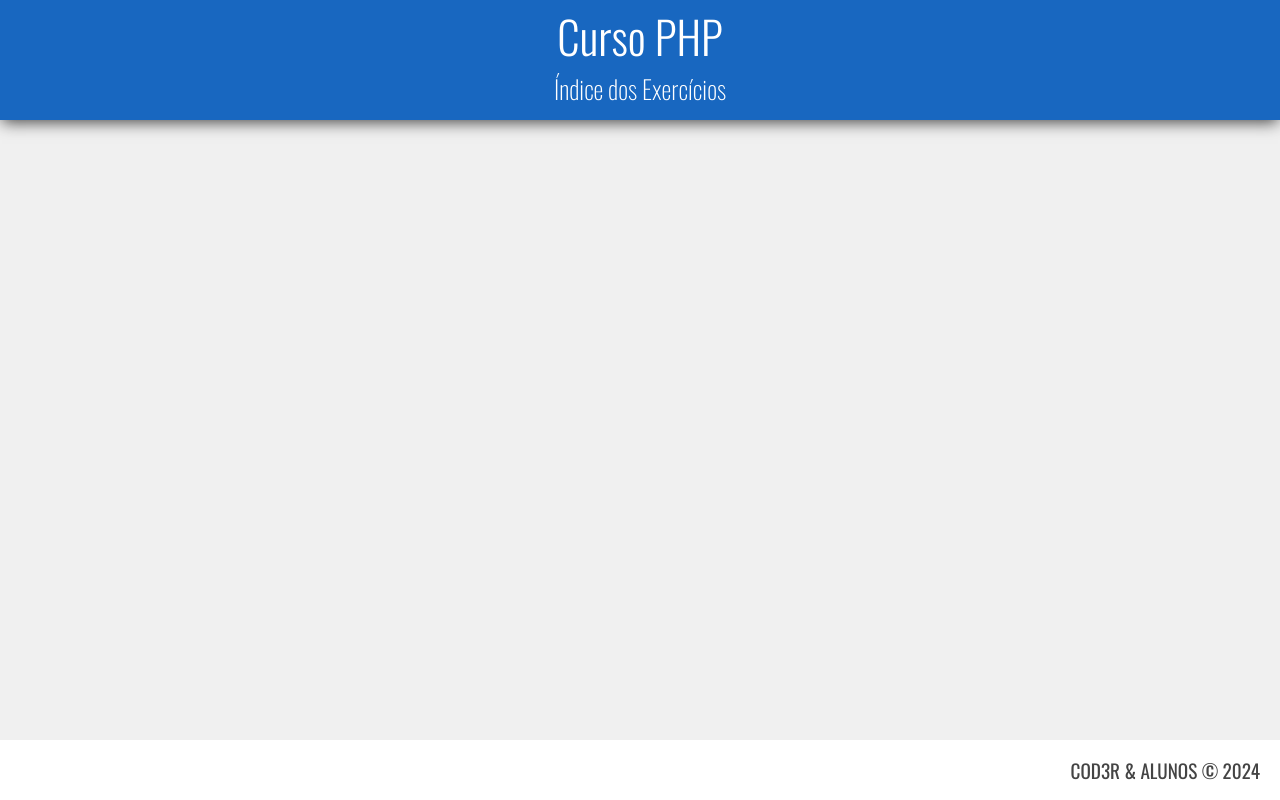
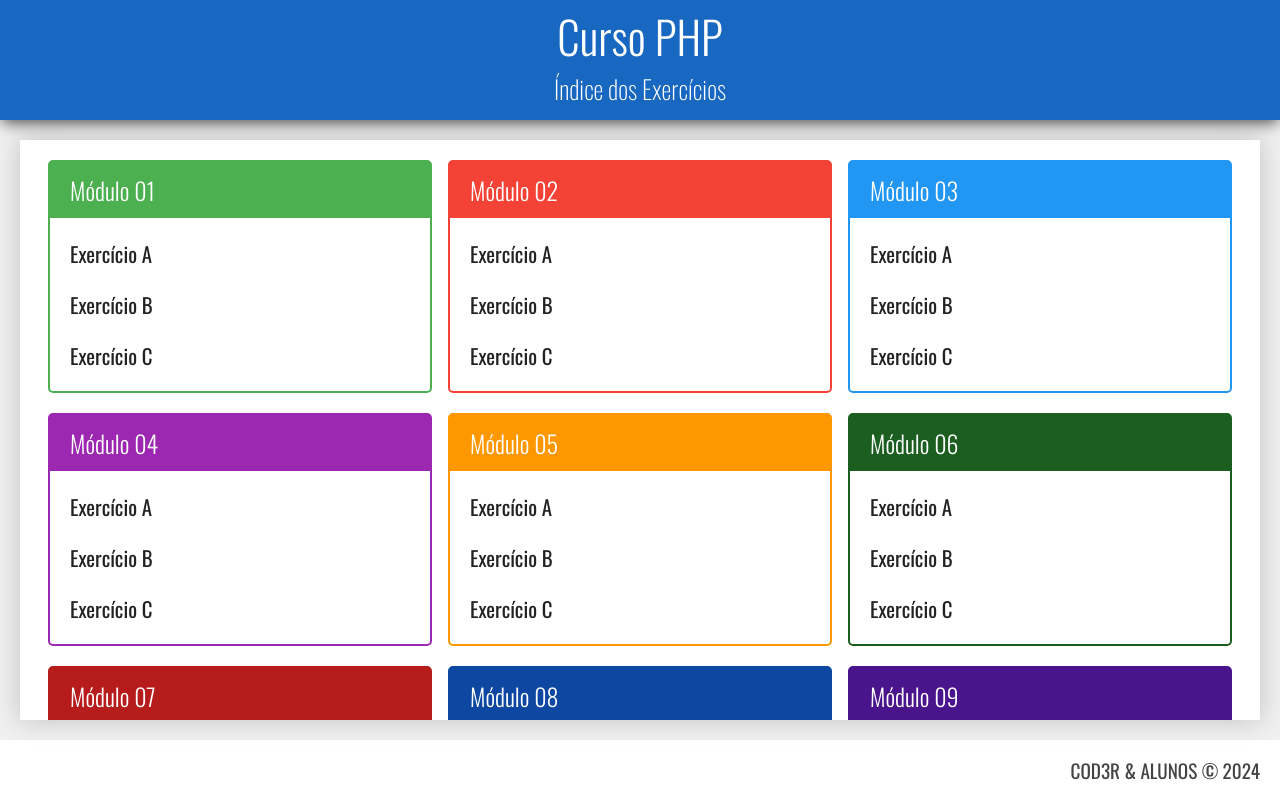
Before and after one commit to fredcoutinho52/curso-php, a plain HTML site: page index.html in a window 1280 px wide. Drawn offline with nearby package versions, Linux system fonts and the light colour scheme.

Commit message:
finalizando estrutura de módulos

```diff
--- a/assets/css/style.css
+++ b/assets/css/style.css
@@ -47,6 +47,15 @@ body {
     padding: 20px;
 }
 
+.conteudo {
+    position: relative;
+    height: 100%;
+    overflow-y: scroll;
+    background-color: #fff;
+    padding: 20px;
+    box-shadow: 0 0 25px 0 rgba(0, 0, 0, .2);
+}
+
 .rodape {
     grid-area: rodape;
     background-color: #fff;
@@ -57,3 +66,118 @@ body {
     padding: 0 20px;
     color: #444;
 }
+
+.modulos {
+    display: flex;
+    flex-wrap: wrap;
+    justify-content: space-around;
+}
+
+.modulo {
+    flex-basis: 32%;
+    margin-bottom: 20px;
+    border-radius: 5px;
+}
+
+.modulo > h3 {
+    margin: 0;
+    color: #fff;
+    font-weight: 300;
+    font-size: 1.5rem;
+    padding: 10px 20px;
+    background-color: #1867c0;
+}
+
+.modulo > ul {
+    margin: 0;
+    padding: 10px;
+    list-style: none;
+}
+
+.modulo > ul > li {
+    padding: 10px;
+    font-size: 1.3rem;
+    cursor: pointer;
+}
+
+.modulo > ul > li > a {
+    display: flex;
+    text-decoration: none;
+    color: #222;
+}
+
+.modulo > ul > li:hover {
+    background-color: #eee;
+}
+
+.modulo.verde {
+    border: 2px solid #4caf50;
+}
+
+.modulo.verde > h3 {
+    background-color: #4caf50;
+}
+
+.modulo.vermelho {
+    border: 2px solid #f44336;
+}
+
+.modulo.vermelho > h3 {
+    background-color: #f44336;
+}
+
+.modulo.azul {
+    border: 2px solid #2196f3;
+}
+
+.modulo.azul > h3 {
+    background-color: #2196f3;
+}
+
+.modulo.roxo {
+    border: 2px solid #9c27b0;
+}
+
+.modulo.roxo > h3 {
+    background-color: #9c27b0;
+}
+
+.modulo.laranja {
+    border: 2px solid #ff9800;
+}
+
+.modulo.laranja > h3 {
+    background-color: #ff9800;
+}
+
+.modulo.verde-escuro {
+    border: 2px solid #1b5e20;
+}
+
+.modulo.verde-escuro > h3 {
+    background-color: #1b5e20;
+}
+
+.modulo.vermelho-escuro {
+    border: 2px solid #b71c1c;
+}
+
+.modulo.vermelho-escuro > h3 {
+    background-color: #b71c1c;
+}
+
+.modulo.azul-escuro {
+    border: 2px solid #0d47a1;
+}
+
+.modulo.azul-escuro > h3 {
+    background-color: #0d47a1;
+}
+
+.modulo.roxo-escuro {
+    border: 2px solid #4a148c;
+}
+
+.modulo.roxo-escuro > h3 {
+    background-color: #4a148c;
+}
--- a/index.html
+++ b/index.html
@@ -16,7 +16,84 @@
         <h2>Índice dos Exercícios</h2>
     </header>
 
-    <main class="principal"></main>
+    <main class="principal">
+        <div class="conteudo">
+            <nav class="modulos">
+                <div class="modulo verde">
+                    <h3>Módulo 01</h3>
+                    <ul>
+                        <li><a href="#">Exercício A</a></li>
+                        <li><a href="#">Exercício B</a></li>
+                        <li><a href="#">Exercício C</a></li>
+                    </ul>
+                </div>
+                <div class="modulo vermelho">
+                    <h3>Módulo 02</h3>
+                    <ul>
+                        <li><a href="#">Exercício A</a></li>
+                        <li><a href="#">Exercício B</a></li>
+                        <li><a href="#">Exercício C</a></li>
+                    </ul>
+                </div>
+                <div class="modulo azul">
+                    <h3>Módulo 03</h3>
+                    <ul>
+                        <li><a href="#">Exercício A</a></li>
+                        <li><a href="#">Exercício B</a></li>
+                        <li><a href="#">Exercício C</a></li>
+                    </ul>
+                </div>
+                <div class="modulo roxo">
+                    <h3>Módulo 04</h3>
+                    <ul>
+                        <li><a href="#">Exercício A</a></li>
+                        <li><a href="#">Exercício B</a></li>
+                        <li><a href="#">Exercício C</a></li>
+                    </ul>
+                </div>
+                <div class="modulo laranja">
+                    <h3>Módulo 05</h3>
+                    <ul>
+                        <li><a href="#">Exercício A</a></li>
+                        <li><a href="#">Exercício B</a></li>
+                        <li><a href="#">Exercício C</a></li>
+                    </ul>
+                </div>
+                <div class="modulo verde-escuro">
+                    <h3>Módulo 06</h3>
+                    <ul>
+                        <li><a href="#">Exercício A</a></li>
+                        <li><a href="#">Exercício B</a></li>
+                        <li><a href="#">Exercício C</a></li>
+                    </ul>
+                </div>
+                <div class="modulo vermelho-escuro">
+                    <h3>Módulo 07</h3>
+                    <ul>
+                        <li><a href="#">Exercício A</a></li>
+                        <li><a href="#">Exercício B</a></li>
+                        <li><a href="#">Exercício C</a></li>
+                    </ul>
+                </div>
+                <div class="modulo azul-escuro">
+                    <h3>Módulo 08</h3>
+                    <ul>
+                        <li><a href="#">Exercício A</a></li>
+                        <li><a href="#">Exercício B</a></li>
+                        <li><a href="#">Exercício C</a></li>
+                    </ul>
+                </div>
+                <div class="modulo roxo-escuro">
+                    <h3>Módulo 09</h3>
+                    <ul>
+                        <li><a href="#">Exercício A</a></li>
+                        <li><a href="#">Exercício B</a></li>
+                        <li><a href="#">Exercício C</a></li>
+                    </ul>
+                </div>
+            </nav>
+        </div>
+    </main>
 
     <footer class="rodape">
         COD3R & ALUNOS &copy; 2024
```
